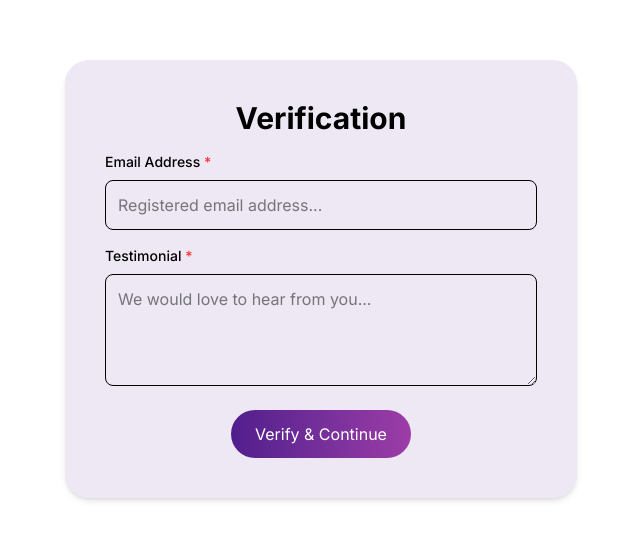
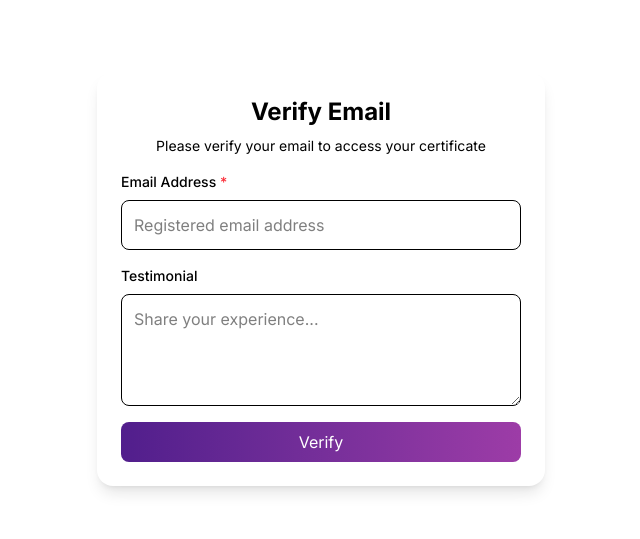
Before and after one commit to Omotolani30/GOGENEBIO, a React (Vite) app: page /auth in a window 1280 px wide. Shown: the part 121-660 px from the top of the page, without its empty margins (319-959 px from the left). Built offline with nearby package versions, Linux system fonts and the light colour scheme.

Commit message:
auth page

```diff
--- a/src/Pages/Auth.jsx
+++ b/src/Pages/Auth.jsx
@@ -12,60 +12,57 @@ const Auth = () => {
     setLoading(true);
     setMessage("");
 
+    // Log the email we're searching for
+    console.log("Searching for email:", email.trim().toLowerCase());
+
     try {
-      const normalizedEmail = email.trim().toLowerCase();
-      const { data: userData, error: emailError } = await supabase
+      // Simple direct query
+      const { data, error } = await supabase
         .from("registrations")
-        .select("id,email")
-        .ilike("email", normalizedEmail)
-        .maybeSingle();
+        .select("*")
+        .eq("email", email.trim().toLowerCase());
 
-      if (emailError) {
-        console.error("Email verification error:", emailError);
-        setMessage("Error checking email. Try again later.");
+      // Log the full response
+      console.log("Supabase response:", { data, error });
+
+      if (error) {
+        setMessage("Database error: " + error.message);
         return;
       }
 
-      if (!userData) {
-        setMessage("Email not found, certificate cannot be generated.");
+      if (!data || data.length === 0) {
+        setMessage("Email not found. Please check and try again.");
         return;
       }
 
       if (testimonial.trim()) {
         const { error: testimonialError } = await supabase
           .from("testimonials")
-          .insert([
-            {
-              testimonial: testimonial.trim(),
-            },
-          ])
-          .select();
+          .insert([{ testimonial: testimonial.trim() }]);
 
         if (testimonialError) {
-          console.error("Testimonial error:", testimonialError);
-          return;
+          console.log("Testimonial error:", testimonialError);
         }
       }
 
-      const certificateWebsiteURL =
-        "https://genomac-certificate-generator.vercel.app/certificate/U2FsdGVkX1%2B%2BsgRH%2F5hCPemkQbAkPbGBBOZFNjAqm%2FYiproaoQxq4v23hQJc2qRtrOtoXQdjTaUPuhJ0I9rMCTbjWfMry0mWpv18y7isq%2FjBleM70oAEZDJ42NXhWxycTOTQtu09A%2FGu%2FdnkuFawSGvdrFEb%2FYrSvycDUlov7bYBj1fuy7BTjV5yjrSQV%2F4DpiTKCophcIHhiKbUo1yKpsrhhvXFv2pQgs64iuR9zTqBh%2BHJZ%2Fi2XW5T8%2BFdp5d%2BSwv5z4HRCykorxhPlkNpm4EoqcM7BQ6RH9q9Eb%2Bf2bI%3D";
-      window.location.href = certificateWebsiteURL;
+      window.location.href = "https://bit.ly/47LWPE7";
     } catch (err) {
-      console.error("Verification error:", err);
-      setMessage("An unexpected error occurred. Please try again.");
+      console.log("Error:", err);
+      setMessage("Error checking email: " + err.message);
     } finally {
       setLoading(false);
     }
   };
 
   return (
-    <div className="min-h-screen flex items-center justify-center px-4 py-12 transition-colors">
-      <div className="w-full max-w-lg bg-[#511E8C]/10 rounded-3xl shadow-md p-6 sm:p-8 md:p-10">
-        <h2 className="text-2xl md:text-3xl font-bold text-center mb-4">
-          Verification
-        </h2>
+    <div className="min-h-screen flex items-center justify-center">
+      <div className="w-full max-w-md bg-white rounded-2xl space-y-4 shadow-lg p-6">
+        <div className="space-y-2 text-center">
+          <h2 className="text-2xl font-bold">Verify Email</h2>
+          <p className="text-sm">Please verify your email to access your certificate</p>
+        </div>
 
-        <form onSubmit={handleVerify} className="flex flex-col gap-4">
+        <form onSubmit={handleVerify} className="space-y-4 mt-4">
           <label className="flex flex-col gap-2">
             <span className="font-medium text-sm">
               Email Address <span className="text-red-500">*</span>
@@ -73,7 +70,7 @@ const Auth = () => {
             <input
               type="email"
               className="w-full border rounded-lg p-3 focus:outline-none"
-              placeholder="Registered email address..."
+              placeholder="Registered email address"
               value={email}
               onChange={(e) => setEmail(e.target.value)}
               required
@@ -81,31 +78,25 @@ const Auth = () => {
           </label>
 
           <label className="flex flex-col gap-2">
-            <span className="font-medium text-sm">
-              Testimonial {""}
-              <span className="text-red-500">*</span>
-            </span>
+            <span className="font-medium text-sm">Testimonial</span>
             <textarea
               className="w-full border rounded-lg p-3 h-28 focus:outline-none"
-              placeholder="We would love to hear from you..."
+              placeholder="Share your experience..."
               value={testimonial}
               onChange={(e) => setTestimonial(e.target.value)}
-              required
             />
           </label>
 
           <button
-            className="mt-2 w-full md:w-auto mx-auto bg-gradient-to-r from-[#511E8C] to-[#9D3CA7] rounded-full p-3 px-6 text-white disabled:opacity-50"
             type="submit"
             disabled={loading}
+            className="w-full bg-gradient-to-r from-[#511E8C] to-[#9D3CA7] rounded-lg text-white p-2 cursor-pointer"
           >
-            {loading ? "Checking..." : "Verify & Continue"}
+            {loading ? "Checking..." : "Verify"}
           </button>
         </form>
 
-        {message && (
-          <p className="mt-4 text-center text-sm text-red-600">{message}</p>
-        )}
+        {message && <p className="mt-4 text-red-500 text-sm">{message}</p>}
       </div>
     </div>
   );
```
